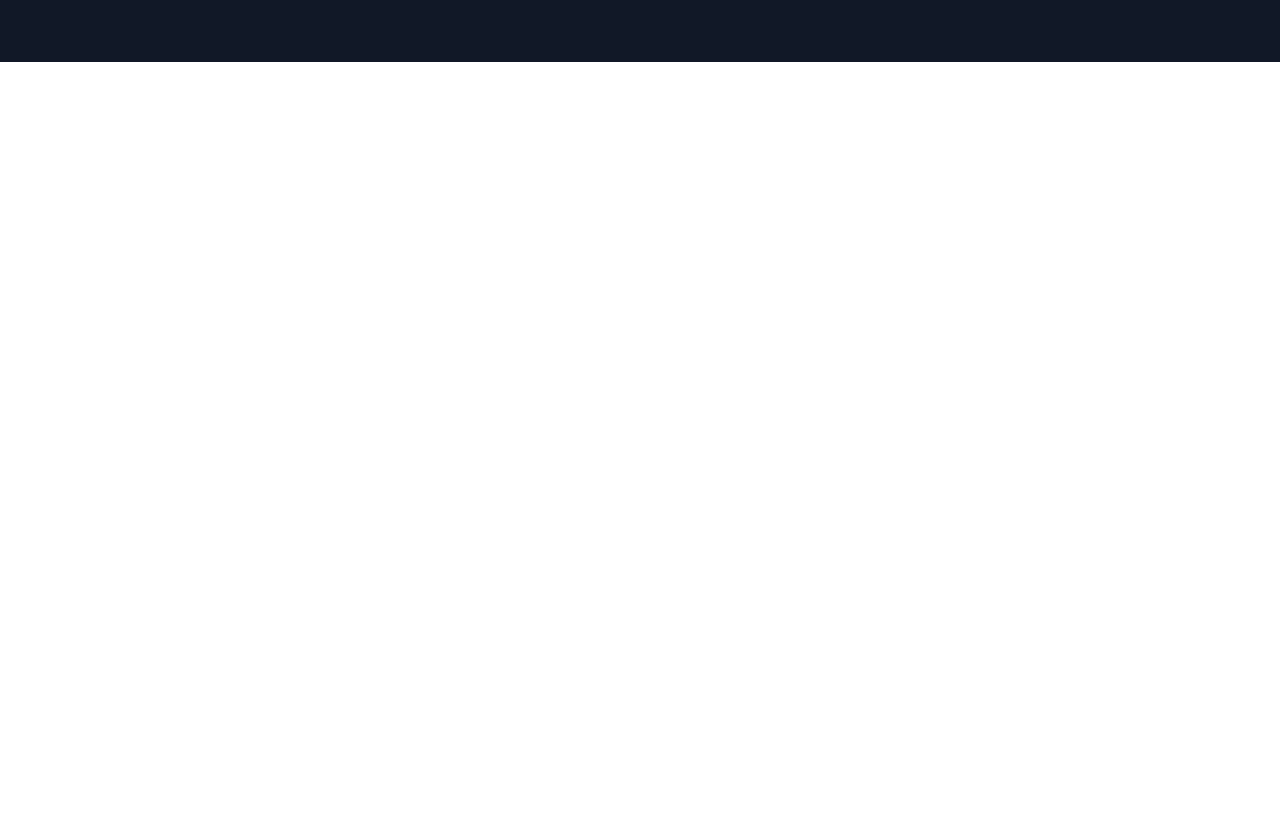
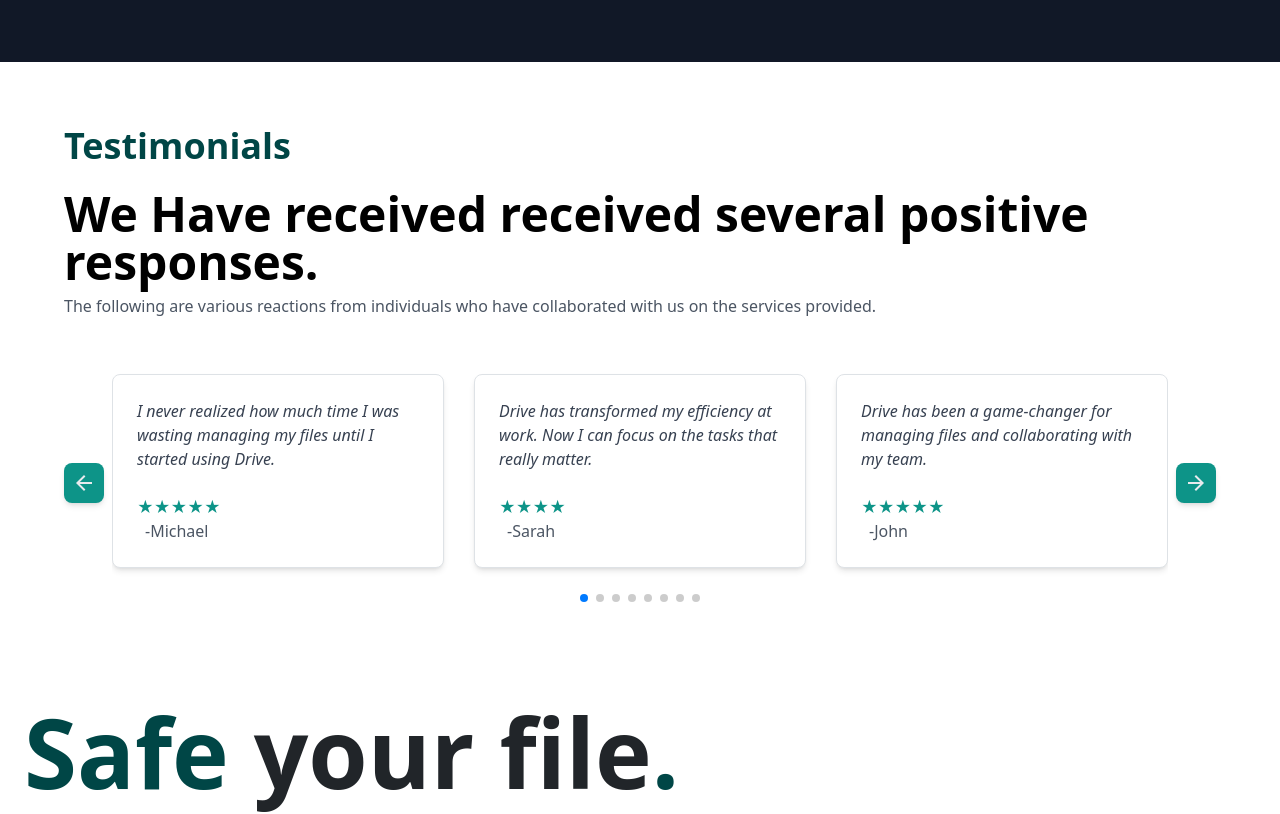
Before and after one commit to Shreekant-04/Drive_Clone, a React (Vite) app in the folder frontend/: page /landing in a window 1280 px wide. Shown: the part 1940-2754 px from the top of the page. Before the commit the page ends 2002 px from the top, so only its background shows below. Built offline with nearby package versions, Linux system fonts and the light colour scheme.

Commit message:
added Footer and Testimonials into Landinng page

```diff
--- a/frontend/src/pages/Landing/Landing.jsx
+++ b/frontend/src/pages/Landing/Landing.jsx
@@ -1,12 +1,16 @@
 import React from "react";
 import Partners from "./Partners";
 import Plans from "./Plans";
+import Footer from "./Footer";
+import Testimonials from "./Testimonials";
 
 function Landing() {
   return (
     <>
       <Partners />
       <Plans />
+      <Testimonials />
+      <Footer />
     </>
   );
 }
```
